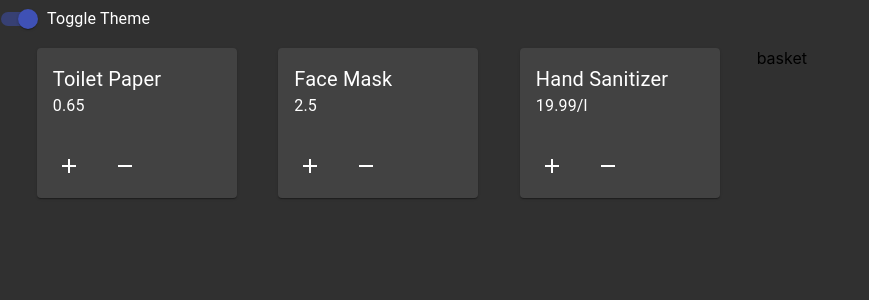
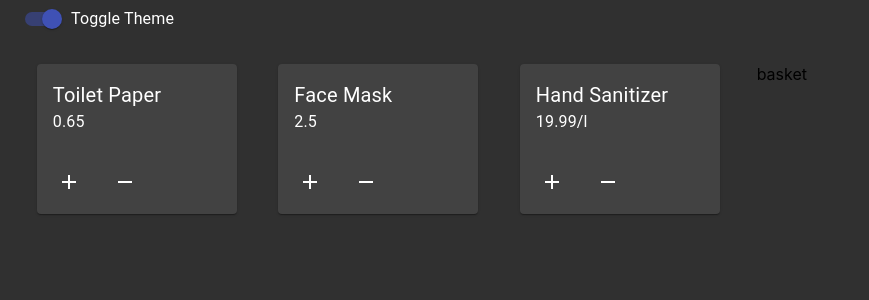
Before and after one commit to SeanRivardMorton/shopping, a React (Create React App) app: page / in a window 1280 px wide. Shown: the top 300 px of the page, without its empty margins (0-869 px from the left). Built offline with nearby package versions, Linux system fonts and the light colour scheme; the HTML template or start-up script is replaced by a standard one.

Commit message:
layout fixes

```diff
--- a/src/components/Layout/Layout.tsx
+++ b/src/components/Layout/Layout.tsx
@@ -1,10 +1,11 @@
 import React from "react";
 import Container from "@material-ui/core/Container";
 import styled from "styled-components";
-import { useTheme } from "@material-ui/core/styles";
 
 const StyledContainer = styled(Container)`
-  padding: 48px;
+  ${({ theme }) => `
+    padding: ${theme.spacing(8)}px;
+  `}
 `;
 
 const StyledPage = styled.div`
@@ -15,8 +16,6 @@ const StyledPage = styled.div`
 `;
 
 export const Layout = ({ children }: { children: React.ReactNode }) => {
-  const theme = useTheme();
-  console.log(theme);
   return (
     <StyledPage>
       <StyledContainer>
--- a/src/components/ThemeToggle/ThemeToggle.tsx
+++ b/src/components/ThemeToggle/ThemeToggle.tsx
@@ -4,7 +4,7 @@ import { Switch, FormControlLabel, FormGroup } from "@material-ui/core";
 
 const ToggleFormGroup = styled(FormGroup)`
   ${({ theme }) => `
-        // margin: ${theme.spacing(3)}px;
+        margin-left: ${theme.spacing(3)}px;
         color: ${theme.palette.text.primary};
         position: fixed;
     `}
```
